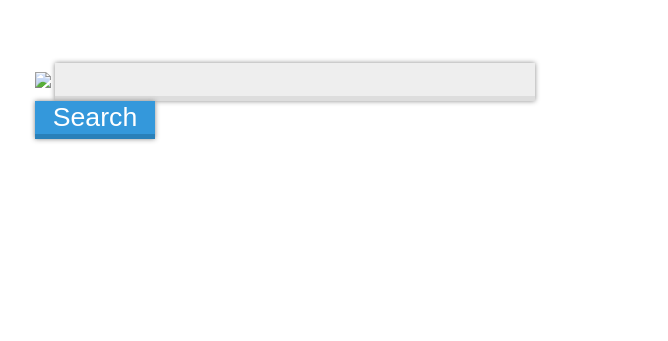
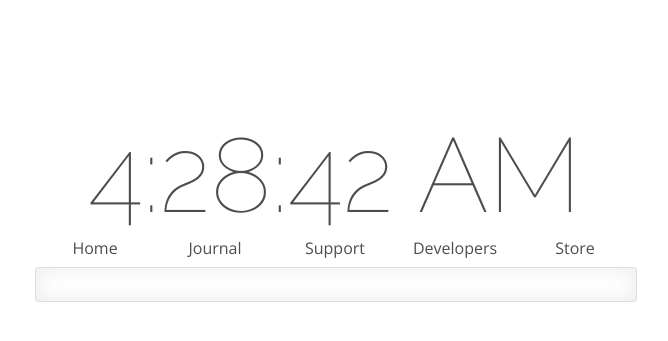
Before and after one commit to Gomra/Elementary-Os-Browser-Start-Page, a plain HTML site: page index.html in a window 1280 px wide. Shown: the part 137-478 px from the top of the page, without its empty margins (305-973 px from the left). Drawn offline with nearby package versions, Linux system fonts and the light colour scheme; a web font is replaced by a local one.

Commit message:
updated design

```diff
--- a/index.html
+++ b/index.html
@@ -2,8 +2,38 @@
 <html>
     <head>
         <title>Start - Elementary OS</title>
-        <link href='http://fonts.googleapis.com/css?family=Open+Sans:300' rel='stylesheet' type='text/css'>
+        <script>
+            function updateClock(){
+              var currentTime = new Date ( );
+
+              var currentHours = currentTime.getHours ( );
+              var currentMinutes = currentTime.getMinutes ( );
+              var currentSeconds = currentTime.getSeconds ( );
+
+              // Pad the minutes and seconds with leading zeros, if required
+              currentMinutes = ( currentMinutes < 10 ? "0" : "" ) + currentMinutes;
+              currentSeconds = ( currentSeconds < 10 ? "0" : "" ) + currentSeconds;
+
+              // Choose either "AM" or "PM" as appropriate
+              var timeOfDay = ( currentHours < 12 ) ? "AM" : "PM";
+
+              // Convert the hours component to 12-hour format if needed
+              currentHours = ( currentHours > 12 ) ? currentHours - 12 : currentHours;
+
+              // Convert an hours component of "0" to "12"
+              currentHours = ( currentHours == 0 ) ? 12 : currentHours;
+
+              // Compose the string for display
+              var currentTimeString = currentHours + ":" + currentMinutes + ":" + currentSeconds + " " + timeOfDay;
+
+              // Update the time display
+              document.getElementById("clock").innerHTML = currentTimeString;
+            }
+        </script>
         <style>
+
+            @import url(http://fonts.googleapis.com/css?family=Open+Sans:300italic,400italic,600italic,700italic,800italic,400,800,700,600,300);@import url(http://fonts.googleapis.com/css?family=Vollkorn);@import url(http://fonts.googleapis.com/css?family=Droid+Sans);@import url(http://fonts.googleapis.com/css?family=Raleway:400,900,800,700,600,500,300,200,100);
+
             body{
                 margin:0;
                 padding:0;
@@ -14,43 +44,69 @@
                 position:fixed;
                 top:50%;
                 left:50%;
-                height:400px;
+                height:300px;
                 width:600px;
                 margin-left:-300px;
-                margin-top:-200px;
+                margin-top:-150px;
             }
 
-            .search{
+            .input{
                 border:0px solid black;
-                border-bottom:5px solid #ddd;
                 outline:none;
-                width:80%;
-                font-size:20pt;
-                background:#eee;
-                padding-left:5px;
-                -webkit-box-sizing: border-box; /* Safari/Chrome, other WebKit */
-                -moz-box-sizing: border-box;    /* Firefox, other Gecko */
-                box-sizing: border-box;         /* Opera/IE 8+ */
-                box-shadow:0px 0px 5px 0px #888;
                 -webkit-animation: animationFrames 0.6s ease-in-out; /* Chrome, Safari, Opera */
                 animation: animationFrames 0.6s ease-in-out; /* Standard syntax */
             }
 
-            .search-button{
-                border:0px solid black;
-                border-bottom:5px solid #2980B9;
-                background:#3498DB;
+            .search{
+                width:100%;
                 font-size:20pt;
-                color:white;
-                width:20%;
-                box-shadow:0px 0px 5px 0px #888;
+                padding-left:5px;
+                background:rgba(0,0,0,0);
+                color:#4D4D4D;
+                -webkit-box-sizing: border-box; /* Safari/Chrome, other WebKit */
+                -moz-box-sizing: border-box;    /* Firefox, other Gecko */
+                box-sizing: border-box;         /* Opera/IE 8+ */
+            }
+
+            .clock{
+                font-size:105px;
+                font-family:Raleway,"Droid Sans",Arial,sans-serif;
+                font-weight:100;
+                color:#4D4D4D;
                 -webkit-animation: animationFrames 0.6s ease-in-out; /* Chrome, Safari, Opera */
                 animation: animationFrames 0.6s ease-in-out; /* Standard syntax */
             }
 
-            .eOS-Logo{
+            form{
+                width:100%;
+                display:inline-flex;
+                border:1px solid #ddd;
+                border-radius:3px;
+                -webkit-box-shadow:inset 0 0 20px 1px #EBEBEB;
+                box-shadow:inset 0 0 20px 1px #EBEBEB;
                 -webkit-animation: animationFrames 0.6s ease-in-out; /* Chrome, Safari, Opera */
                 animation: animationFrames 0.6s ease-in-out; /* Standard syntax */
+            }
+
+            .links{
+                width:100%;
+                padding:0;
+                height:30px;
+
+            }
+
+            .link{
+                list-style: none;
+                display: inline;
+                width:20%;
+                float:left;
+                -webkit-animation: animationFrames 0.6s ease-in-out; /* Chrome, Safari, Opera */
+                animation: animationFrames 0.6s ease-in-out; /* Standard syntax */
+            }
+
+            a{
+                color:#4D4D4D;
+                text-decoration: none;
             }
 
             @keyframes animationFrames{
@@ -84,10 +140,19 @@
             }
         </style>
     </head>
-    <body>
-        <div class="center">
-            <img src="eos.png" width="100%" class="eOS-Logo"/>
-            <input class="search"><button class="search-button">Search</button>
+    <body onload="updateClock(); setInterval('updateClock()', 1000 )">
+        <div class="center" align="center">
+            <div class="clock" id="clock"></div>
+            <div class="links">
+                <div class="link"><a href="http://elementaryos.org">Home</a></div>
+                <div class="link"><a href="http://elementaryos.org/journal">Journal</a></div>
+                <div class="link"><a href="http://elementaryos.org/support">Support</a></div>
+                <div class="link"><a href="http://elementaryos.org/developer">Developers</a></div>
+                <div class="link"><a href="https://squareup.com/market/elementary-llc">Store</a></div>
+            </div>
+            <form action="http://www.google.com/search" method="get">
+                <input name="q" class="input search">
+            </form>
         </div>
     </body>
 </html>
```
